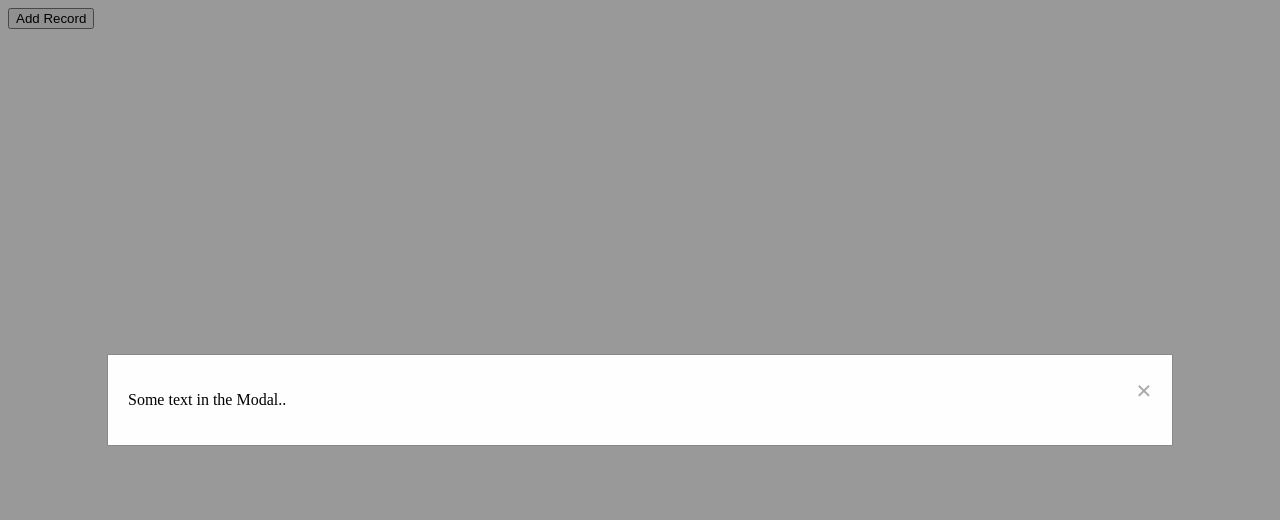
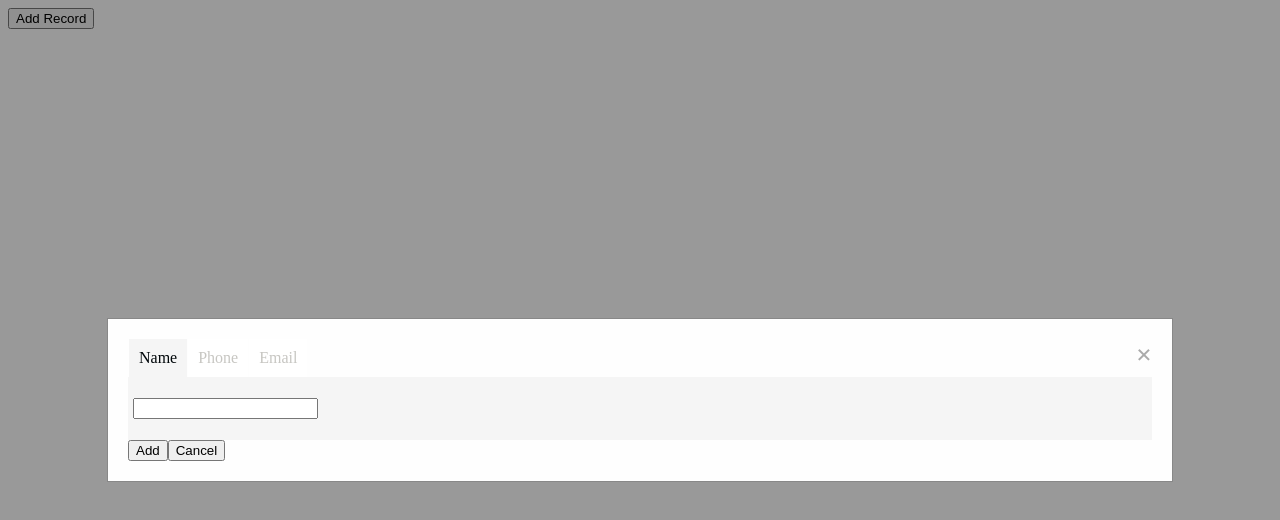
Before and after one commit to Sergey121/TestApplication, a React app: page / in a window 1280 px wide. Both pictures are taken after a click on the button "Add Record". Shown: the top 520 px of the page. Built offline with nearby package versions, Linux system fonts and the light colour scheme.

Commit message:
Add tabs

```diff
--- /dev/null
+++ b/src/components/input/index.tsx
@@ -0,0 +1,16 @@
+import React, { useCallback } from 'react';
+
+type Props = {
+  value: string;
+  onChange: (value: string) => void;
+};
+
+export const Input = (props: Props) => {
+  const { value, onChange } = props;
+  const handleChange = useCallback((e) => {
+    onChange(e.target.value);
+  }, [onChange]);
+  return (
+    <input value={value} onChange={handleChange}/>
+  )
+};
--- a/src/components/modal/index.tsx
+++ b/src/components/modal/index.tsx
@@ -1,17 +1,41 @@
-import React from 'react';
+import React, { useMemo, useState } from 'react';
 import styles from './modal.module.scss';
+import { Tabs } from '../tabs/index';
+import { Input } from '../input/index';
+import { Record } from '../../models/index';
 
 type Props = {
+  item?: Record;
   onClose: () => void;
 };
 
 export const Modal = (props: Props) => {
+  const record = props.item;
+  const isEdit = !!record;
+
+  const [name, setName] = useState(record?.name || '');
+  const [email, setEmail] = useState(record?.email || '');
+  const [phone, setPhone] = useState(record?.phone || '');
+
   const { onClose } = props;
+
+  const tabs = useMemo(() => [
+    { id: 'name', title: 'Name', content: <Input value={name} onChange={setName}/> },
+    { id: 'phone', title: 'Phone', content: <Input value={phone} onChange={setPhone}/> },
+    { id: 'email', title: 'Email', content: <Input value={email} onChange={setEmail}/> },
+  ], [name, phone, email]);
+
+  const handleAdd = () => {};
+
   return (
     <div className={styles.modal}>
       <div className={styles.content}>
         <span className={styles.close} onClick={onClose}>&times;</span>
-        <p>Some text in the Modal..</p>
+        <Tabs data={tabs}/>
+        <div>
+          {isEdit ? <button type={'button'}>Edit</button> : <button type={'button'} onClick={handleAdd}>Add</button>}
+          <button type={'button'} onClick={onClose}>Cancel</button>
+        </div>
       </div>
     </div>
   )
--- /dev/null
+++ b/src/components/tabs/index.tsx
@@ -0,0 +1,31 @@
+import React from 'react';
+import styles from './tabs.module.scss';
+import { TabItem } from '../../models/index';
+
+type Props = {
+  data: Array<TabItem>;
+};
+
+export const Tabs = (props: Props) => {
+  const [visibleTab, setVisibleTab] = React.useState(props.data[0].id);
+
+  const listTitles = props.data.map((item) =>
+    <li key={item.id} onClick={() => setVisibleTab(item.id)}
+        className={`${styles.title} ${visibleTab === item.id ? styles.titleActive : ''}`}>{item.title}</li>
+  );
+
+  const listContent = props.data.map((item) =>
+    <p key={item.id} style={visibleTab === item.id ? {} : { display: 'none' }}>{item.content}</p>
+  );
+
+  return (
+    <div className={styles.tabs}>
+      <ul className={styles.titles}>
+        {listTitles}
+      </ul>
+      <div className={styles.content}>
+        {listContent}
+      </div>
+    </div>
+  )
+};
--- /dev/null
+++ b/src/components/tabs/tabs.module.scss
@@ -0,0 +1,28 @@
+.tabs{
+}
+
+.titles{
+  list-style: none;
+  padding: 0px;
+  margin: 0;
+}
+
+.title{
+  background-color: #fff;
+  display: inline-block;
+  padding: 10px;
+  color: #c7c6c2;
+  cursor: pointer;
+  margin-left:1px;
+}
+
+.titleActive {
+  background-color: #f5f5f5;
+  color: #00070a;
+}
+
+.content{
+  background-color: #f5f5f5;
+  padding: 5px;
+  margin: 0;
+}
```
Also changed, not shown: src/models/index.ts (+9 -0 lines).
